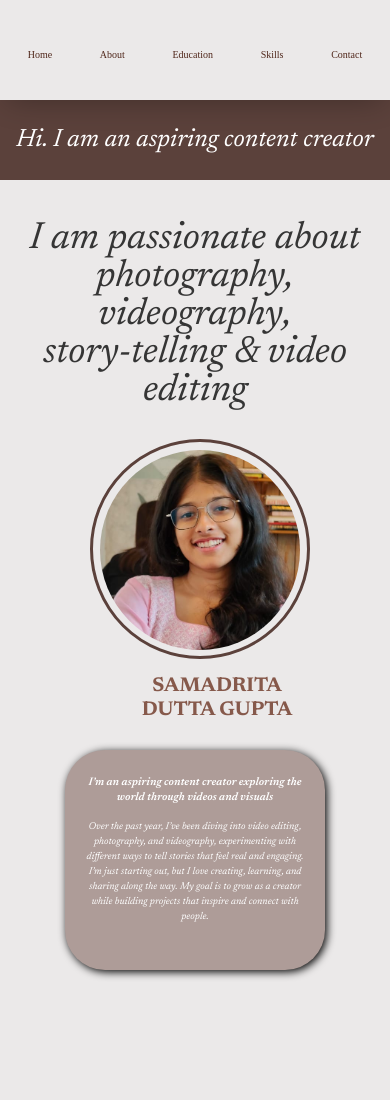
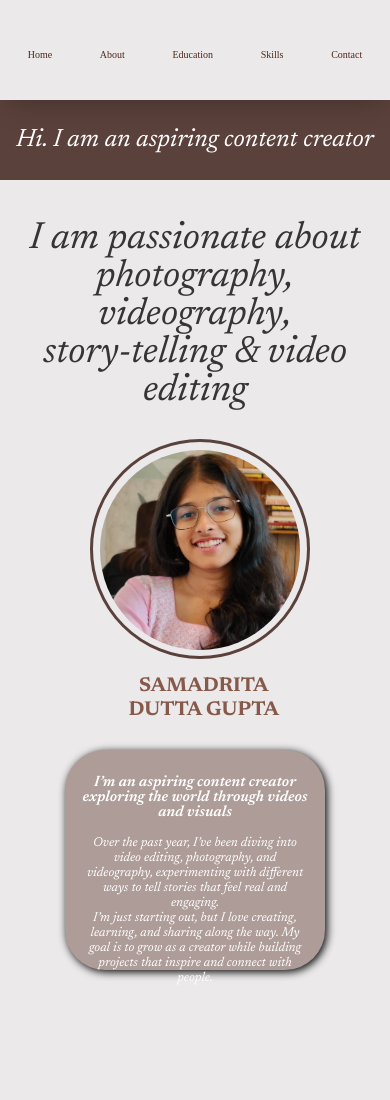
Before and after one commit to Samadritadg-23/Samadrita-Portfolio, a plain HTML site: page index.html in a window 390 px wide. Shown: the top 1100 px of the page. Drawn offline with Linux system fonts and the light colour scheme.

Commit message:
Update index.html

```diff
--- a/index.html
+++ b/index.html
@@ -992,7 +992,7 @@
             text-align: center;
             position: relative;
             bottom: 160px;
-            left:10%;
+            left:4%;
 
             letter-spacing: 2;
             }
@@ -1015,7 +1015,7 @@
 
         article {
             color: white;
-            font-size: 11px;
+            font-size: 15px;
             font-family: "Newsreader", serif;
             font-optical-sizing: auto;
             font-weight: 600;
@@ -1028,7 +1028,7 @@
 
         p {
             color: white;
-            font-size: 10px;
+            font-size: 13px;
             font-family: "Newsreader", serif;
             font-optical-sizing: auto;
             font-weight: 400;
```
